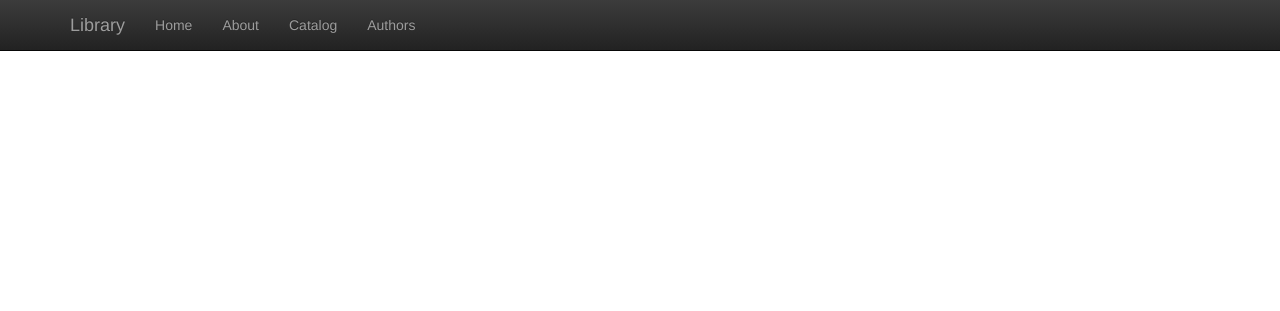
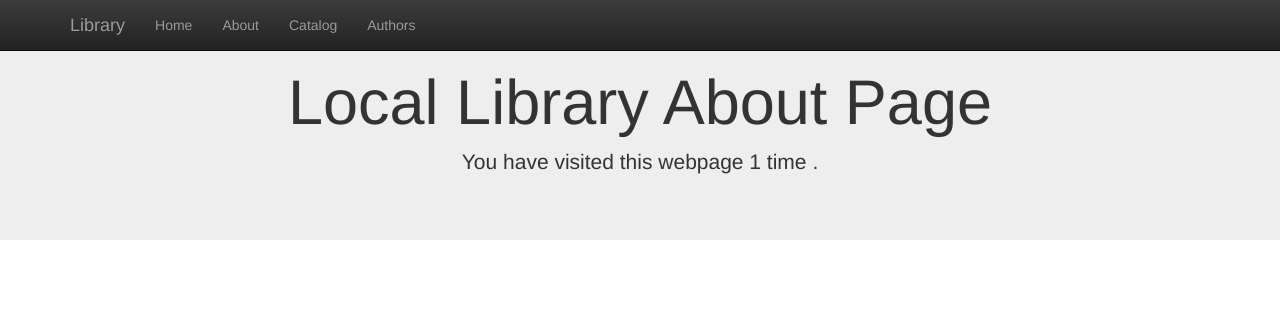
Before and after one commit to csp5096/django-library-my-books, a Django app: template src/templates/about.html in a window 1280 px wide. Shown: the top 311 px of the page. Run offline with Django 3.2, Linux system fonts and the light colour scheme; the template is opened without the code that fills it: most values are stand-ins (such as "Sample title", 1, 10 or a date in 2020); some libraries are stand-ins or nearby versions.

Commit message:
Sessions 2

```diff
--- a/src/catalog/views.py
+++ b/src/catalog/views.py
@@ -55,7 +55,7 @@ class BookListView(generic.ListView):
     template_name = "catalog/book.html"
     model = Book
     context_object_name = 'book_list' # your own name for the list as a template variable
-    paginate_by = 2
+    paginate_by = 10
 
     def get_queryset(self):
         return Book.objects.filter(title__icontains='a')[:5] # get 5 books containing the title 'The'
@@ -75,7 +75,7 @@ class AuthorListView(generic.ListView):
     template_name = "catalog/author.html"
     model = Author
     context_object_name = 'author_list' # your own name for the list as a template variable
-    paginate_by = 2
+    paginate_by = 10
 
     def get_queryset(self):
         return Author.objects.filter(first_name__icontains='a')[:5] # get 5 books containing the title 'The'
--- a/src/templates/about.html
+++ b/src/templates/about.html
@@ -6,4 +6,28 @@
 
 {% block master %}
 
+
+    {% block styles %}
+    <style>
+        .jumbotron {
+            text-align: center;
+        }
+    </style>
+    {% endblock %}
+
+    {% block jumbotron %}
+     <!-- Main jumbotron for a primary marketing message or call to action -->
+          <div class="jumbotron">
+              {% block content %}
+                <h1>Local Library About Page</h1>
+
+                <p> You have visited this webpage {{ num_visits }}
+                    {% if num_visits == 1 %} time
+                        {% else %} times
+                    {% endif %}.
+                </p>
+              {% endblock %}
+          </div>
+    {% endblock %}
+
 {% endblock %}
--- a/src/templates/index.html
+++ b/src/templates/index.html
@@ -30,11 +30,6 @@
                   <li><strong>Copies Available:</strong> {{ num_instances_available }}</li>
                   <li><strong>Authors:</strong> {{ num_authors }}</li>
                 </ul>
-                <p> You have visited this page {{ num_visits }}
-                    {% if num_visits == 1 %} time
-                        {% else %} times
-                    {% endif %}.
-                </p>
               {% endblock %}
           </div>
     {% endblock %}
```
